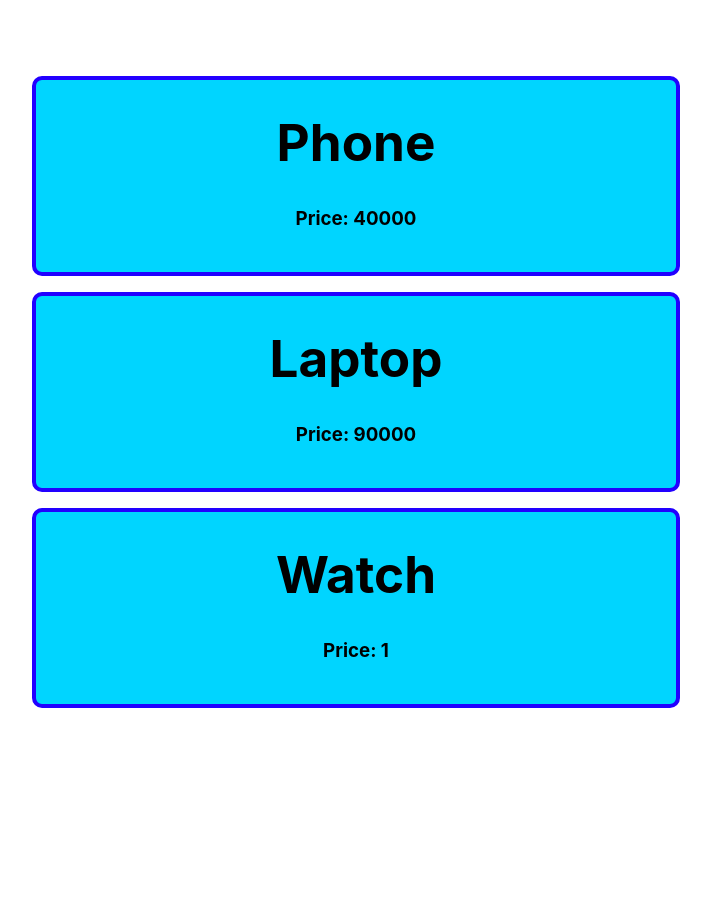
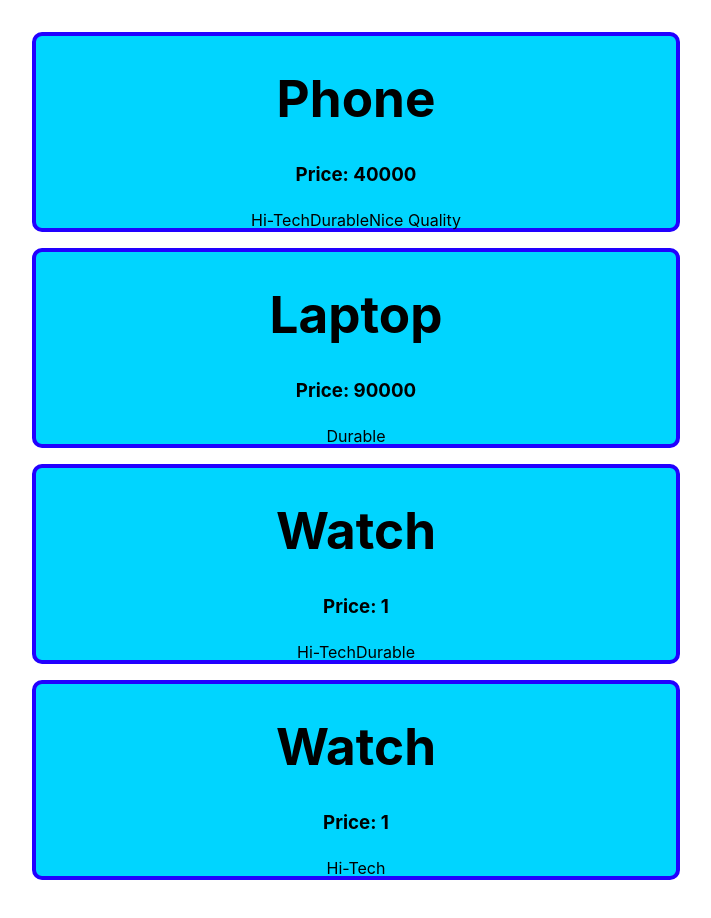
Before and after one commit to JajoriaYogesh04/ReactJS, a React (Vite) app in the folder chapter1/basic-react-app/: page / in a window 1280 px wide. Shown: the top 918 px of the page, without its empty margins (284-995 px from the left). Before the commit the page ends 800 px from the top, so only its background shows below. Built offline with nearby package versions, Linux system fonts and the light colour scheme.

Commit message:
Passing Arrays and Objects as React Props

```diff
--- a/chapter1/basic-react-app/src/Product.jsx
+++ b/chapter1/basic-react-app/src/Product.jsx
@@ -20,12 +20,16 @@ import "./Product.css"
 //     )
 // }
 
-function Product({Title, price=1}){
-    // console.log(props)
+function Product({Title, price=1, features, features2={}, options, options2={}}){
+    console.log(features)
     return(
         <div className="Product">
             <h1>{Title}</h1>
             <h3>Price: {price}</h3>
+            <p>{features}</p>
+            <p>{features2.b}</p>
+            <p>{options}</p>
+            <p>{options2.a}</p>
         </div>
     )
 }
--- a/chapter1/basic-react-app/src/ProductTab.jsx
+++ b/chapter1/basic-react-app/src/ProductTab.jsx
@@ -1,11 +1,14 @@
 import Product from "./Product"
 
 function ProductTab(){
+    let features=["Hi-Tech", "Durable", "Nice Quality"];
+    let features2={a:"Hi-Tech", b:"Durable", c:"Nice Quality"};
     return(
         <>
-            <Product Title="Phone" price="40000"></Product>
-            <Product Title="Laptop" price={90000}></Product>
-            <Product Title="Watch"></Product>
+            <Product Title="Phone" price="40000" features={features} ></Product>
+            <Product Title="Laptop" price={90000} features2={features2}></Product>
+            <Product Title="Watch" options={["Hi-Tech", "Durable"]}></Product>
+            <Product Title="Watch" options2={{a:"Hi-Tech", b:"Durable"}}></Product>
         </>
     )
 }
```
